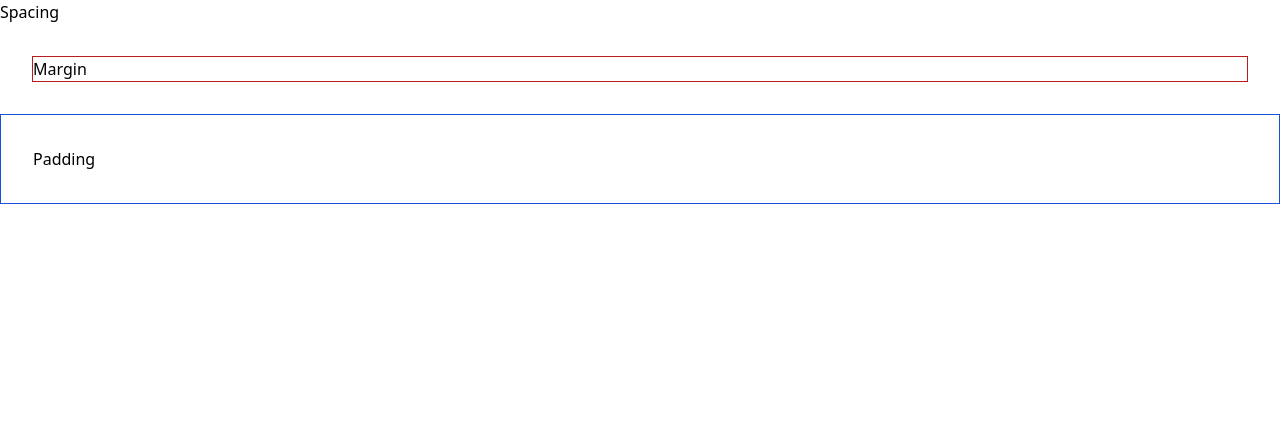
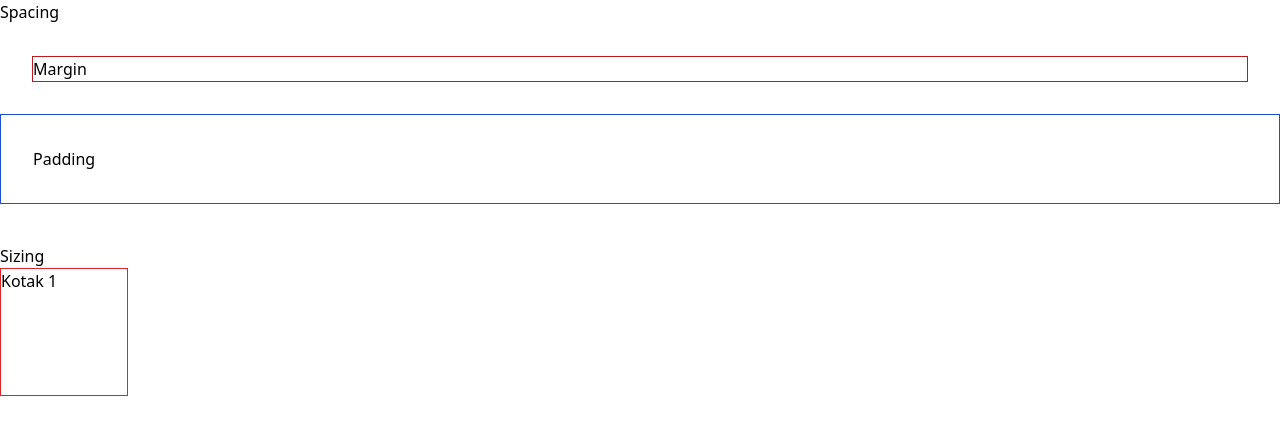
Before and after one commit to Mamat1411/belajar-tailwind, a website: page src/public/views/index.html in a window 1280 px wide. Drawn offline with Linux system fonts and the light colour scheme.

Commit message:
Learning About Spacing: Width and Height

```diff
--- a/src/public/views/index.html
+++ b/src/public/views/index.html
@@ -16,10 +16,15 @@
      <!-- Padding adalah jarak di dalam sebuah element HTML -->
       <!-- Margin adalah jarak di luar sebuah element HTML -->
        <!-- Margin memiliki nilai minus, sedangkan Padding tidak -->
-     <section>
+     <section class="mb-10">
         <h2>Spacing</h2>
         <div class="m-8 border border-red-700">Margin</div>
         <div class="p-8 border border-blue-700">Padding</div>
      </section>
+
+     <section>
+        <h2>Sizing</h2>
+        <div class="w-32 h-32 border border-red-600">Kotak 1</div>
+     </section>
 </body>
 </html>
```
Also changed, not shown: src/public/css/style.css.
